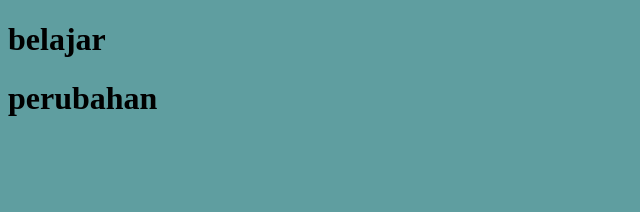
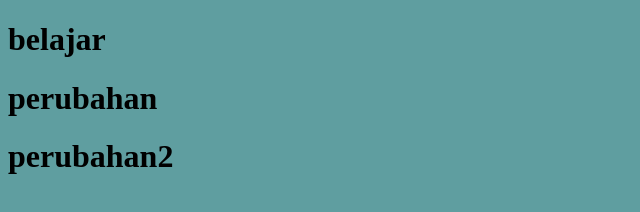
Before and after one commit to Bayuanggoro26/belajar-git, a plain HTML site: page index.html in a window 1280 px wide. Shown: the whole page, without its empty margins (0-640 px from the left). Drawn offline with Linux system fonts and the light colour scheme.

Commit message:
melakukan perubahan pad file html

```diff
--- a/index.html
+++ b/index.html
@@ -9,6 +9,7 @@
 <body>
     <h1>belajar</h1>
     <h1>perubahan</h1>
+    <h1>perubahan2</h1>
 
     <script src="main.js"></script>
 </body>
```
